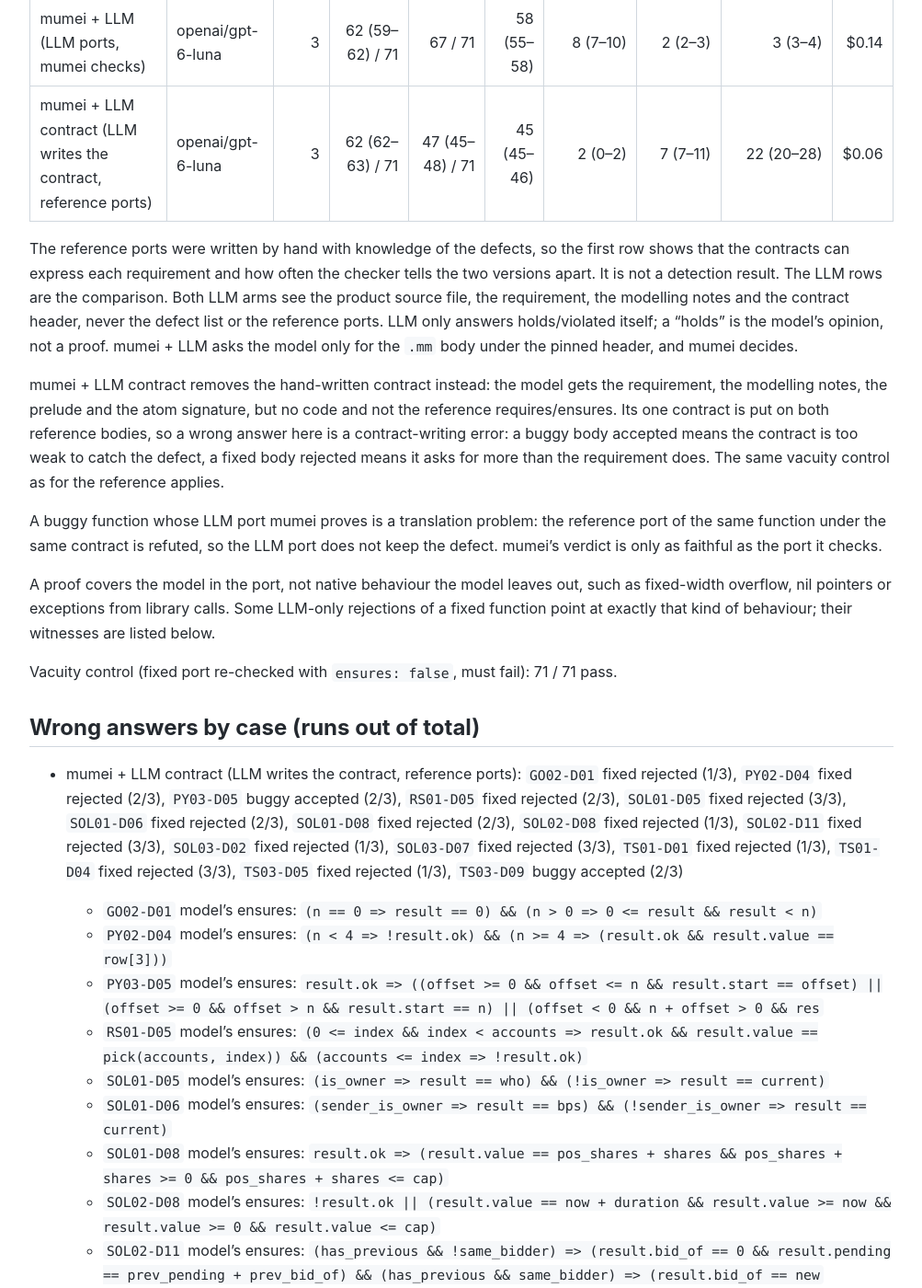
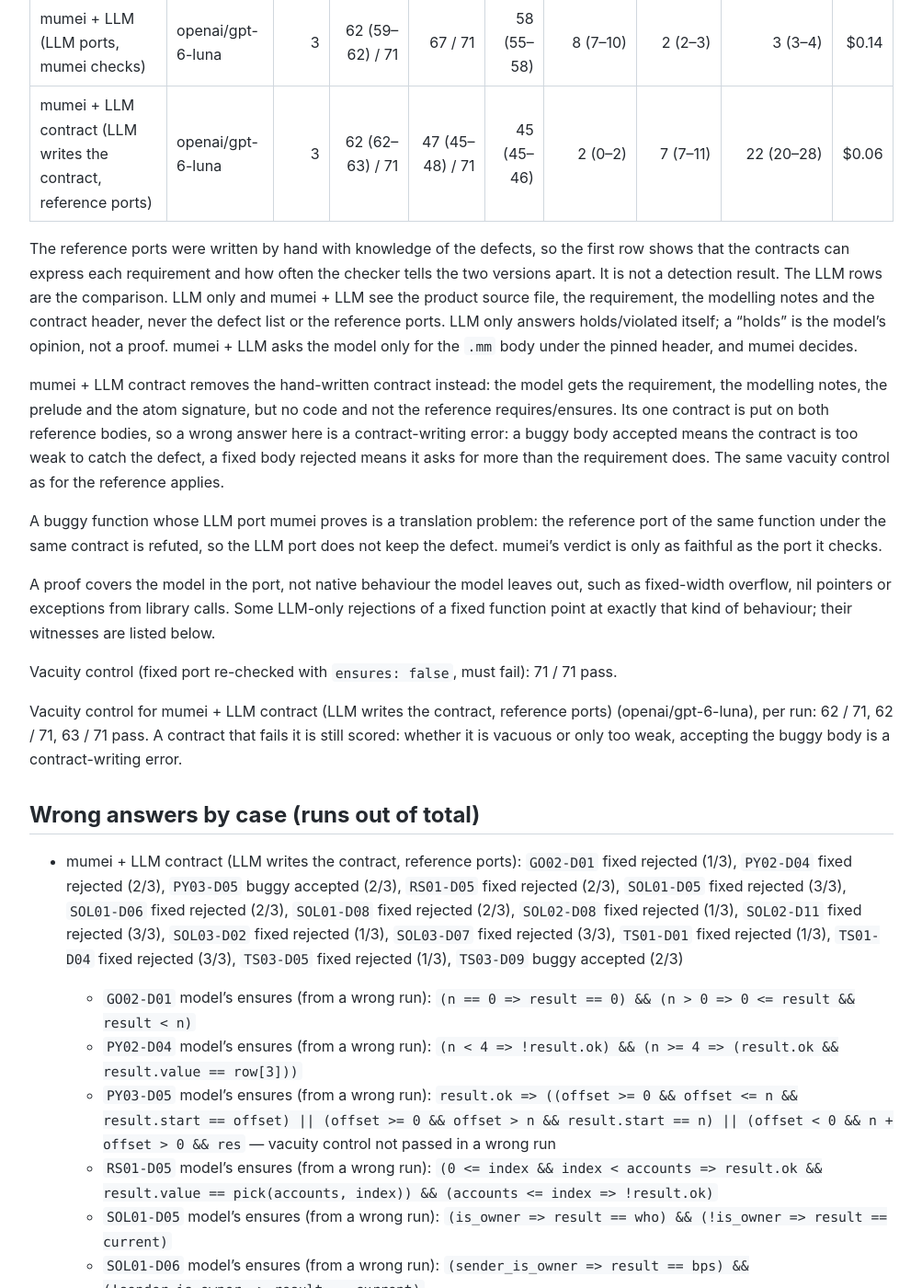
Before and after one commit to mumei-lang/mumei-demo, a Jekyll site: the page built from proofs/RESULTS.md, in a window 1280 px wide and 1400 px high, scrolled down 475 px. Shown: the whole window at 92% size, without its empty margins (138-1141 px from the left). Built offline with Jekyll 4.4.1, drawn with Linux system fonts in a browser that asks for light colours; our own code applies the rules of GitHub Pages for plain Markdown files; some of the changed text lies outside the part shown.

Commit message:
Score a failed contract request once, quote the contract of a wrong run, and report its vacuity control
Co-Authored-By: Devin AI <158243242+devin-ai-integration[bot]@users.noreply.github.com>

```diff
--- a/proofs/RESULTS.md
+++ b/proofs/RESULTS.md
@@ -11,7 +11,7 @@ Each of the 71 specimen defects in a category Mumei targets has a requirement an
 | mumei + LLM (LLM ports, mumei checks) | openai/gpt-6-luna | 3 | 62 (59–62) / 71 | 67 / 71 | 58 (55–58) | 8 (7–10) | 2 (2–3) | 3 (3–4) | $0.14 |
 | mumei + LLM contract (LLM writes the contract, reference ports) | openai/gpt-6-luna | 3 | 62 (62–63) / 71 | 47 (45–48) / 71 | 45 (45–46) | 2 (0–2) | 7 (7–11) | 22 (20–28) | $0.06 |
 
-The reference ports were written by hand with knowledge of the defects, so the first row shows that the contracts can express each requirement and how often the checker tells the two versions apart. It is not a detection result. The LLM rows are the comparison. Both LLM arms see the product source file, the requirement, the modelling notes and the contract header, never the defect list or the reference ports. LLM only answers holds/violated itself; a "holds" is the model's opinion, not a proof. mumei + LLM asks the model only for the `.mm` body under the pinned header, and mumei decides.
+The reference ports were written by hand with knowledge of the defects, so the first row shows that the contracts can express each requirement and how often the checker tells the two versions apart. It is not a detection result. The LLM rows are the comparison. LLM only and mumei + LLM see the product source file, the requirement, the modelling notes and the contract header, never the defect list or the reference ports. LLM only answers holds/violated itself; a "holds" is the model's opinion, not a proof. mumei + LLM asks the model only for the `.mm` body under the pinned header, and mumei decides.
 
 mumei + LLM contract removes the hand-written contract instead: the model gets the requirement, the modelling notes, the prelude and the atom signature, but no code and not the reference requires/ensures. Its one contract is put on both reference bodies, so a wrong answer here is a contract-writing error: a buggy body accepted means the contract is too weak to catch the defect, a fixed body rejected means it asks for more than the requirement does. The same vacuity control as for the reference applies.
 
@@ -21,24 +21,26 @@ A proof covers the model in the port, not native behaviour the model leaves out,
 
 Vacuity control (fixed port re-checked with `ensures: false`, must fail): 71 / 71 pass.
 
+Vacuity control for mumei + LLM contract (LLM writes the contract, reference ports) (openai/gpt-6-luna), per run: 62 / 71, 62 / 71, 63 / 71 pass. A contract that fails it is still scored: whether it is vacuous or only too weak, accepting the buggy body is a contract-writing error.
+
 ## Wrong answers by case (runs out of total)
 
 - mumei + LLM contract (LLM writes the contract, reference ports): `GO02-D01` fixed rejected (1/3), `PY02-D04` fixed rejected (2/3), `PY03-D05` buggy accepted (2/3), `RS01-D05` fixed rejected (2/3), `SOL01-D05` fixed rejected (3/3), `SOL01-D06` fixed rejected (2/3), `SOL01-D08` fixed rejected (2/3), `SOL02-D08` fixed rejected (1/3), `SOL02-D11` fixed rejected (3/3), `SOL03-D02` fixed rejected (1/3), `SOL03-D07` fixed rejected (3/3), `TS01-D01` fixed rejected (1/3), `TS01-D04` fixed rejected (3/3), `TS03-D05` fixed rejected (1/3), `TS03-D09` buggy accepted (2/3)
-  - `GO02-D01` model's ensures: `(n == 0 => result == 0) && (n > 0 => 0 <= result && result < n)`
-  - `PY02-D04` model's ensures: `(n < 4 => !result.ok) && (n >= 4 => (result.ok && result.value == row[3]))`
-  - `PY03-D05` model's ensures: `result.ok => ((offset >= 0 && offset <= n && result.start == offset) || (offset >= 0 && offset > n && result.start == n) || (offset < 0 && n + offset > 0 && res`
-  - `RS01-D05` model's ensures: `(0 <= index && index < accounts => result.ok && result.value == pick(accounts, index)) && (accounts <= index => !result.ok)`
-  - `SOL01-D05` model's ensures: `(is_owner => result == who) && (!is_owner => result == current)`
-  - `SOL01-D06` model's ensures: `(sender_is_owner => result == bps) && (!sender_is_owner => result == current)`
-  - `SOL01-D08` model's ensures: `result.ok => (result.value == pos_shares + shares && pos_shares + shares >= 0 && pos_shares + shares <= cap)`
-  - `SOL02-D08` model's ensures: `!result.ok || (result.value == now + duration && result.value >= now && result.value >= 0 && result.value <= cap)`
-  - `SOL02-D11` model's ensures: `(has_previous && !same_bidder) => (result.bid_of == 0 && result.pending == prev_pending + prev_bid_of) && (has_previous && same_bidder) => (result.bid_of == new`
-  - `SOL03-D02` model's ensures: `result.ok => result.value >= rewards`
-  - `SOL03-D07` model's ensures: `result == !same_token`
-  - `TS01-D01` model's ensures: `(result => ((from == 0 && to == 1) || (from == 1 && to == 2) || (from == 1 && to == 0) || (from == 2 && to == 3) || (from == 2 && to == 1) || (from == 3 && to =`
-  - `TS01-D04` model's ensures: `(active == 0 => result == 0) && (active != 0 => result >= 0 && result <= 100)`
-  - `TS03-D05` model's ensures: `result == (page + 1) * per_page + (0 - 1)`
-  - `TS03-D09` model's ensures: `result.ok && result.value >= 0 && result.value <= amount`
+  - `GO02-D01` model's ensures (from a wrong run): `(n == 0 => result == 0) && (n > 0 => 0 <= result && result < n)`
+  - `PY02-D04` model's ensures (from a wrong run): `(n < 4 => !result.ok) && (n >= 4 => (result.ok && result.value == row[3]))`
+  - `PY03-D05` model's ensures (from a wrong run): `result.ok => ((offset >= 0 && offset <= n && result.start == offset) || (offset >= 0 && offset > n && result.start == n) || (offset < 0 && n + offset > 0 && res` — vacuity control not passed in a wrong run
+  - `RS01-D05` model's ensures (from a wrong run): `(0 <= index && index < accounts => result.ok && result.value == pick(accounts, index)) && (accounts <= index => !result.ok)`
+  - `SOL01-D05` model's ensures (from a wrong run): `(is_owner => result == who) && (!is_owner => result == current)`
+  - `SOL01-D06` model's ensures (from a wrong run): `(sender_is_owner => result == bps) && (!sender_is_owner => result == current)`
+  - `SOL01-D08` model's ensures (from a wrong run): `result.ok => (result.value == pos_shares + shares && pos_shares + shares >= 0 && pos_shares + shares <= cap)`
+  - `SOL02-D08` model's ensures (from a wrong run): `result.ok => (result.value >= now && result.value >= 0 && result.value <= cap)`
+  - `SOL02-D11` model's ensures (from a wrong run): `(has_previous && !same_bidder) => (result.bid_of == 0 && result.pending == prev_pending + prev_bid_of) && (has_previous && same_bidder) => (result.bid_of == new`
+  - `SOL03-D02` model's ensures (from a wrong run): `result.ok => result.value >= rewards`
+  - `SOL03-D07` model's ensures (from a wrong run): `result == !same_token`
+  - `TS01-D01` model's ensures (from a wrong run): `result == ((to == (from + 1)) || ((from == 1) && (to == 0)) || ((from == 2) && (to == 1)))`
+  - `TS01-D04` model's ensures (from a wrong run): `(active == 0 => result == 0) && (active != 0 => result >= 0 && result <= 100)`
+  - `TS03-D05` model's ensures (from a wrong run): `result == (page + 1) * per_page + (0 - 1)`
+  - `TS03-D09` model's ensures (from a wrong run): `result.ok && result.value >= 0 && result.value <= amount` — vacuity control not passed in a wrong run
 - LLM only (judges the source): `GO01-D05` fixed rejected (3/3), `GO02-D03` fixed rejected (2/3), `GO03-D06` fixed rejected (1/3), `GO03-D07` fixed rejected (1/3), `PY02-D04` fixed rejected (3/3), `PY03-D05` buggy accepted (1/3), `RS03-D08` fixed rejected (2/3), `TS01-D12` fixed rejected (2/3)
   - `GO01-D05` fixed rejected, witness: total = 2, locations has length 4294967294 (on a 64-bit system)
   - `GO02-D03` fixed rejected, witness: n_paths = 0, top = -1, counts = {}
```
Also changed, not shown: scripts/run_contract_bench.py (+20 -8 lines), tests/test_run_contract_bench.py (+37 -2 lines).
